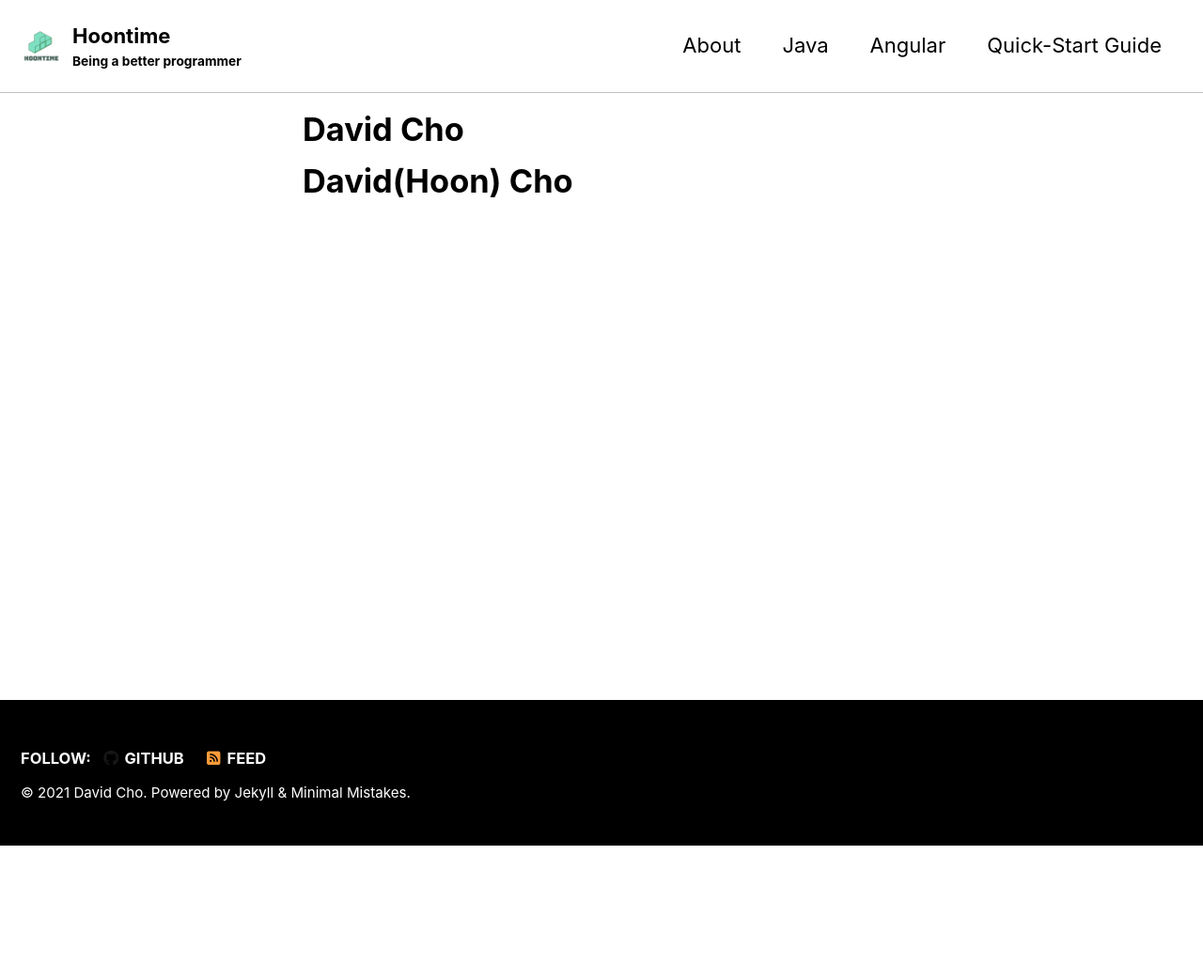
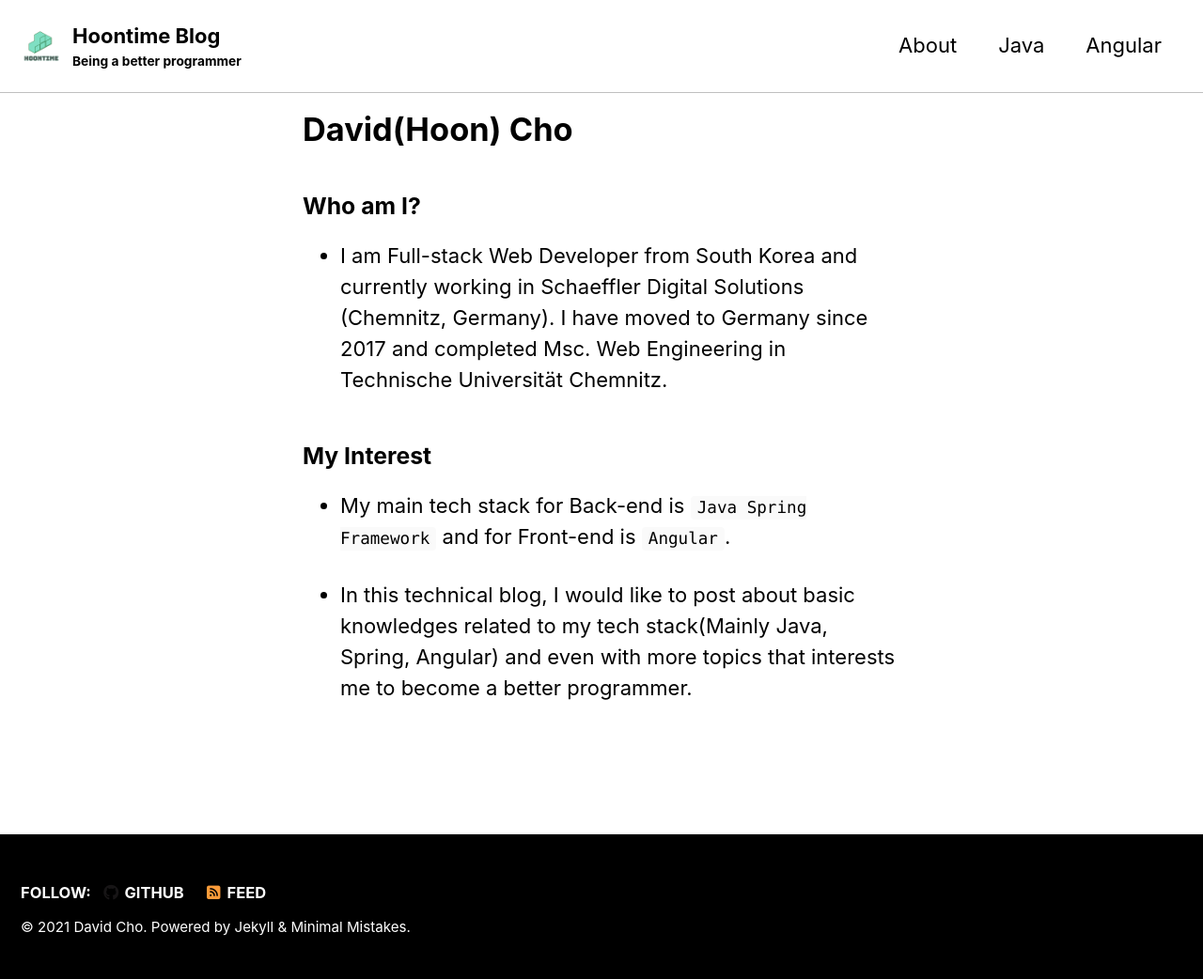
Before and after one commit to Hooning/Hooning.github.io, a Jekyll site: the page built from _pages/about/about.md, in a window 1280 px wide. Shown: the whole page at 94% size. Built offline with Jekyll 4.4.1, drawn with Linux system fonts in a browser that asks for light colours; cached includes are drawn as plain includes; nearby versions of some CDN libraries; before the commit the page ends 900 px from its top, so only the background shows below that.

Commit message:
create: page for about, java, and angular

```diff
--- a/_config.yml
+++ b/_config.yml
@@ -16,7 +16,7 @@ minimal_mistakes_skin    : "contrast" # "air", "aqua", "contrast", "dark", "dirt
 
 # Site Settings
 locale                   : "en-US"
-title                    : "Hoontime"
+title                    : "Hoontime Blog"
 title_separator          : "-"
 subtitle                 : "Being a better programmer" # site tagline that appears below site title in masthead
 name                     : "David Cho"
@@ -291,5 +291,5 @@ defaults:
       type: pages
     values:
       layout: pages
-      autho: "David Cho"
+      # author: "David Cho"
       # author_profile: true
--- a/_data/navigation.yml
+++ b/_data/navigation.yml
@@ -9,8 +9,8 @@ main:
   - title: "Angular"
     url: /angular
     descrition: All about Angular Framework and related libraries
-  - title: "Quick-Start Guide"
-    url: https://mmistakes.github.io/minimal-mistakes/docs/quick-start-guide/
+  # - title: "Quick-Start Guide"
+  #   url: https://mmistakes.github.io/minimal-mistakes/docs/quick-start-guide/
   # - title: "About"
   #   url: https://mmistakes.github.io/minimal-mistakes/about/
   # - title: "Sample Collections"
--- a/_pages/about.md
+++ /dev/null
@@ -1,7 +0,0 @@
----
-layout: "pages"
-title: "David Cho"
-permalink: /about/
----
-
-# David(Hoon) Cho
--- /dev/null
+++ b/_pages/about/about.md
@@ -0,0 +1,16 @@
+---
+layout: "pages"
+title: "David(Hoon) Cho"
+permalink: /about/
+---
+
+### Who am I?
+
+- I am Full-stack Web Developer from South Korea and currently working in Schaeffler Digital Solutions (Chemnitz, Germany). I have moved to Germany since 2017 and completed Msc. Web Engineering in Technische Universität Chemnitz.
+
+### My Interest
+
+- My main tech stack for Back-end is `Java Spring Framework` and for Front-end is `Angular`.
+
+
+- In this technical blog, I would like to post about basic knowledges related to my tech stack(Mainly Java, Spring, Angular) and even with more topics that interests me to become a better programmer.
```
Also changed, not shown: _pages/angular/angular.md (added, +16 -0 lines), _pages/java/java.md (added, +16 -0 lines), _posts/java/2021-05-20-access-modifier-post.md (added, +10 -0 lines), _posts/test/2021-03-19-template-post.md (+1 -0 lines).
